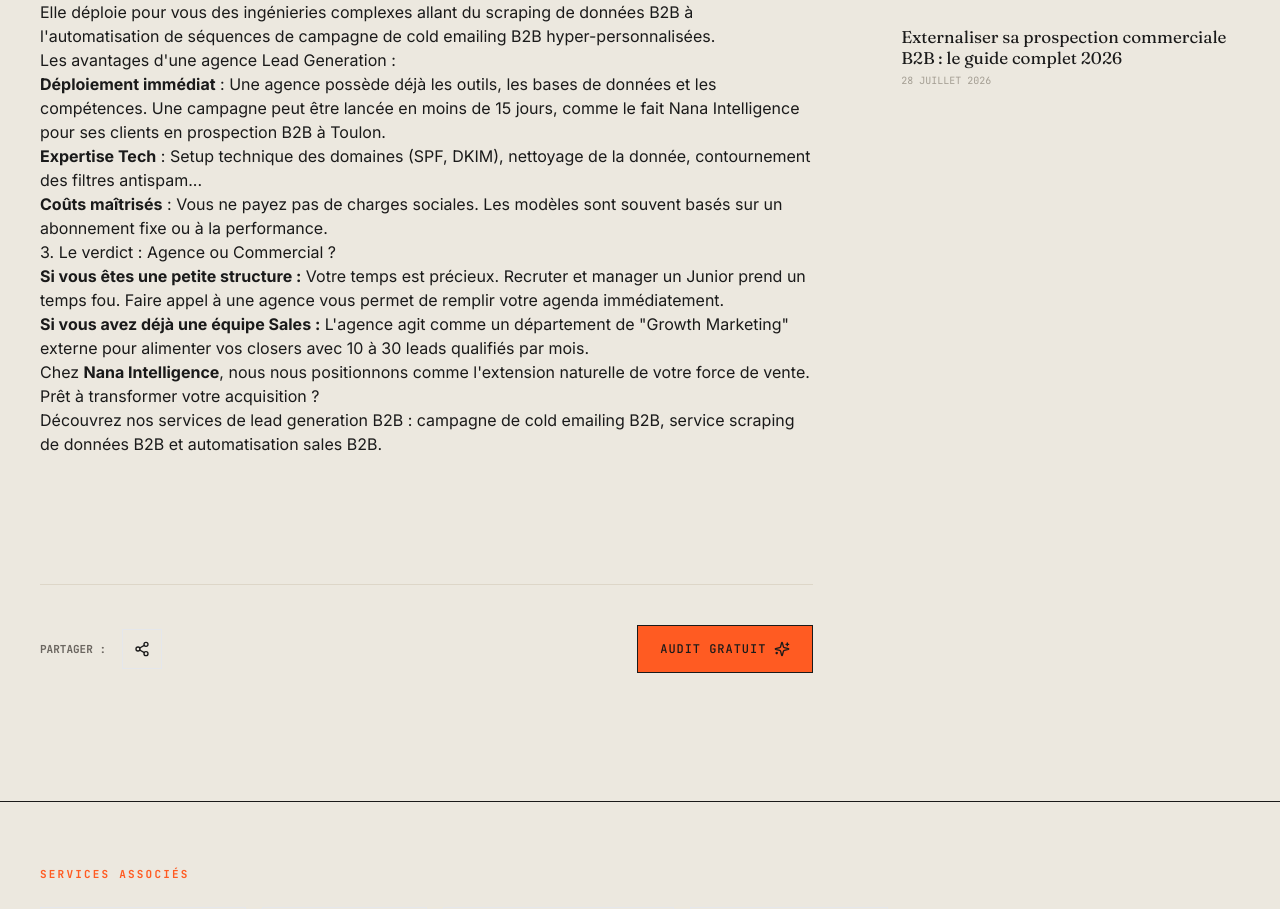
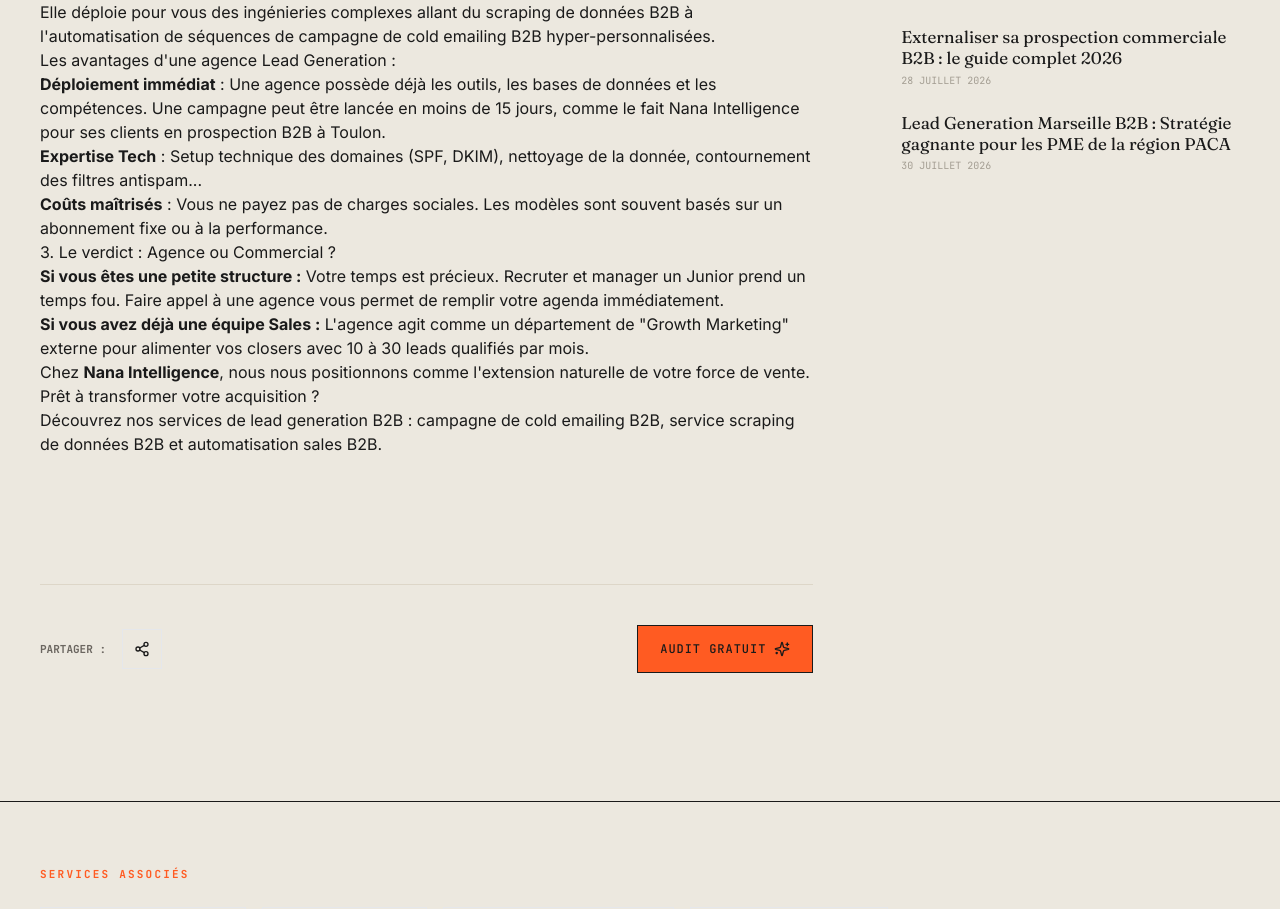
Before and after one commit to Jimmyjoe13/Nana-intelligence, a Next.js app: page /blog/1 in a window 1280 px wide. Shown: the part 1963-2872 px from the top of the page. Built offline with nearby package versions, Linux system fonts and the light colour scheme; no server answers.

Commit message:
feat(seo): article — Lead Generation Marseille B2B : Stratégie gagnante pour les PME de la région PACA

```diff
--- a/src/mocks/blog.ts
+++ b/src/mocks/blog.ts
@@ -652,6 +652,37 @@ export const blogPosts = [
   </a>
 </p>
     `
+  },
+  {
+    id: 10,
+    title: "Lead Generation Marseille B2B : Stratégie gagnante pour les PME de la région PACA",
+    excerpt: "Découvrez comment les entreprises marseillaises peuvent générer des leads B2B qualifiés grâce à une stratégie de prospection combinant cold email, scraping et automatisation, adaptée au marché local.",
+    category: "STRATÉGIE",
+    date: "30 Juillet 2026",
+    readTime: "3 MIN",
+    image: "https://images.unsplash.com/photo-1454165804606-c3d57bc86b40?q=80&w=800&auto=format&fit=crop",
+    structuredInternalLinks: [
+      { "@type": "WebPage", "url": "/agence-lead-generation/marseille", "name": "agence lead generation Marseille" },
+      { "@type": "WebPage", "url": "/services/cold-emailing-b2b", "name": "cold emailing B2B" },
+    ],
+    content: `
+<h1>Lead Generation Marseille B2B : Stratégie gagnante pour les PME de la région PACA</h1>
+<p>La prospection B2B à Marseille présente des particularités : un tissu dense de PME industrielles, de services nautiques, de tourisme d’affaires et de technologies. Pour sortir du lot, il ne suffit pas d’envoyer des e‑mails génériques ; il faut une approche hyper‑ciblée, soutenue par des données précises et des scénarios d’automatisation qui résonnent avec la culture d’affaires du Sud.</p>
+<h2>1. Comprendre le tissu économique marseillais</h2>
+<p>Le premier pas consiste à cartographier les décideurs : dirigeants de PME de 5 à 50 salariés, responsables croissance dans les secteurs du shipping, de la logistique portuaire, de la tech médicale et du tourisme d’affaires. En utilisant le scraping de sources locales (Chambre de commerce, réseaux professionnels LinkedIn groupes « Business Provence‑Alpes‑Côte d’Azur », événements comme le MIPIM ou le Salon nautique), on récupère des listes de contacts à jour, incluant fonction, taille d’entreprise et récente activité.</p>
+<h2>2. Constituer une base de données qualifiée</h2>
+<p>Avec les données récoltées, on nettoie et enrichit chaque fiche : taille d’entreprise, chiffre d’affaires estimé, technologie utilisée (CRM, stack marketing). Ces critères permettent de segmenter les listes en micro‑segments (ex. « entreprises de logistique portuaire cherchant à optimiser leurs flux douaniers ») afin d’adapter le message.</p>
+<h2>3. Cold emailing hyper‑personnalisé</h2>
+<p>Le modèle d’e‑mail suit la formule ACCA (Accroche, Connaissance du problème, Solution, Appel à l’action) mais avec une touche locale : référence à un événement récent du port, une référence à un club d’affaires marseillais, ou une référence à la météo (« Malgré le mistral, votre activité décolle »). Chaque séquence comporte 3‑4 touches, espacées de 3‑4 jours, avec suivi des ouvertures et réponses via un outil de tracking.</p>
+<h2>4. Automatiser les suivis et le nurturing</h2>
+<p>Les réponses positives déclenchent un workflow d’automatisation : envoi d’un cas d’étude local, proposition d’un audit gratuit de leur processus de prospection, puis prise de rendez‑vous via Calendly intégré à votre CRM. Les non‑réponses sont ré‑engagées avec un autre angle (ex. étude de cas sur la réduction du coût d’acquisition client).</p>
+<h2>5. Mesurer et optimiser en continu</h2>
+<p>Les KPIs à suivre sont le taux d’ouverture, le taux de réponse, le taux de prise de rendez‑vous et le coût par lead qualifié. En analysant les variations selon les secteurs (shipping vs tech), on réalloue le budget vers les segments les plus rentables. Un tableau de bord hebdomadaire permet d’ajuster les objets, le timing et les offres.</p>
+<h2>6. Intégrer le scraping pour renouveler le pipeline</h2>
+<p>Le scraping n’est pas une opération ponctuelle. Chaque semaine, un script actualise la base avec les nouveaux dirigeants nommés, les récents financements levés ou les projets publics publiés sur la plateforme de la métropole. Cela garantit que votre équipe commerciale ne travaille jamais sur des données obsolètes.</p>
+<p>En combinant ces cinq leviers, une PME marseillaise peut passer de quelques leads qualifiés par mois à un pipeline régulier de 20‑30 opportunités, tout en réduisant le temps passé par les commerciaux sur la prospection manuelle.</p>
+<p>Prêt à tester cette approche sur votre marché ? <a href="/contact" name="Contactez Nana Intelligence">Contactez-nous</a> pour un audit gratuit de votre processus de prospection et découvrez comment nous pouvons remplir votre agenda de rendez‑vous qualifiés sans augmenter votre charge de travail.</p>
+    `
   }
 ];
 
```
